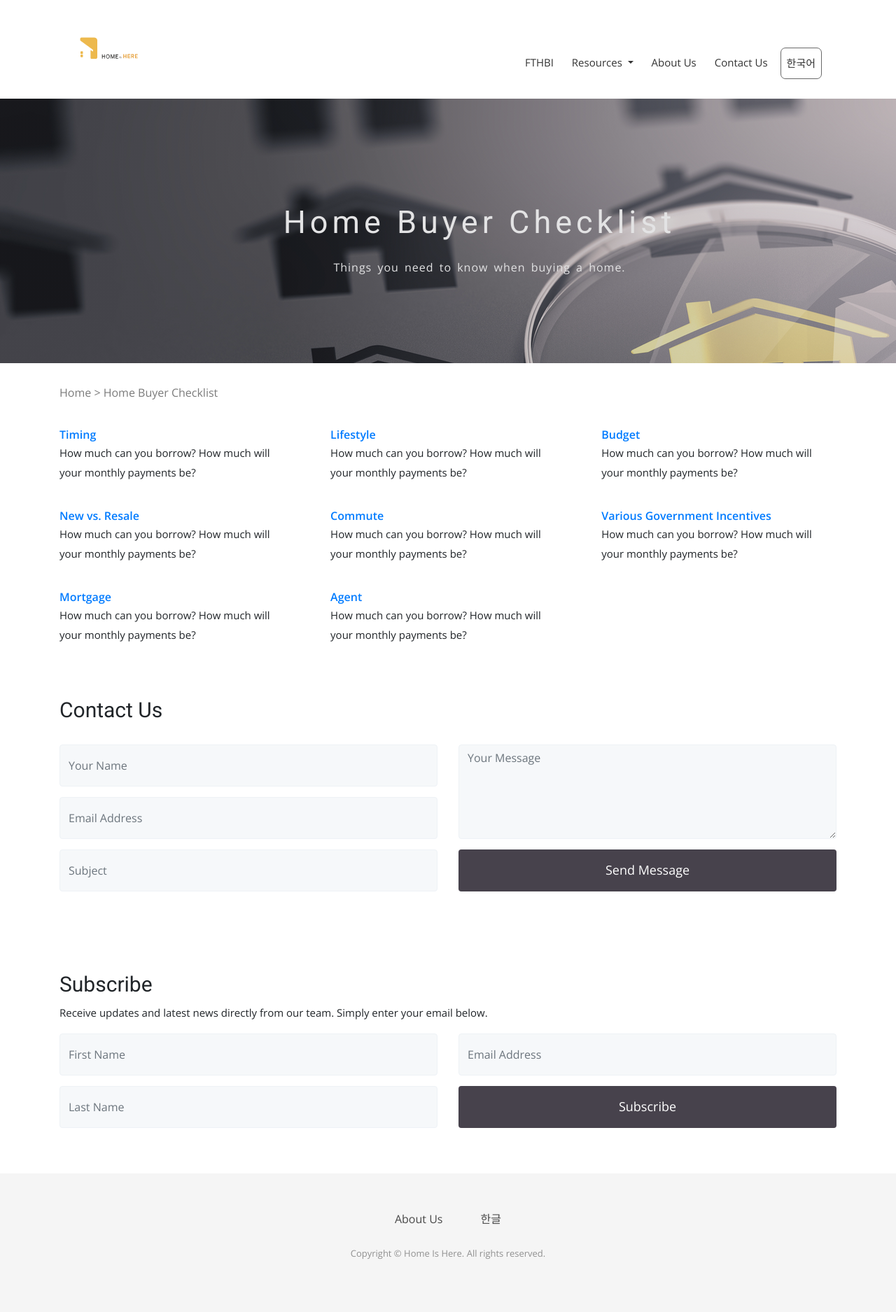
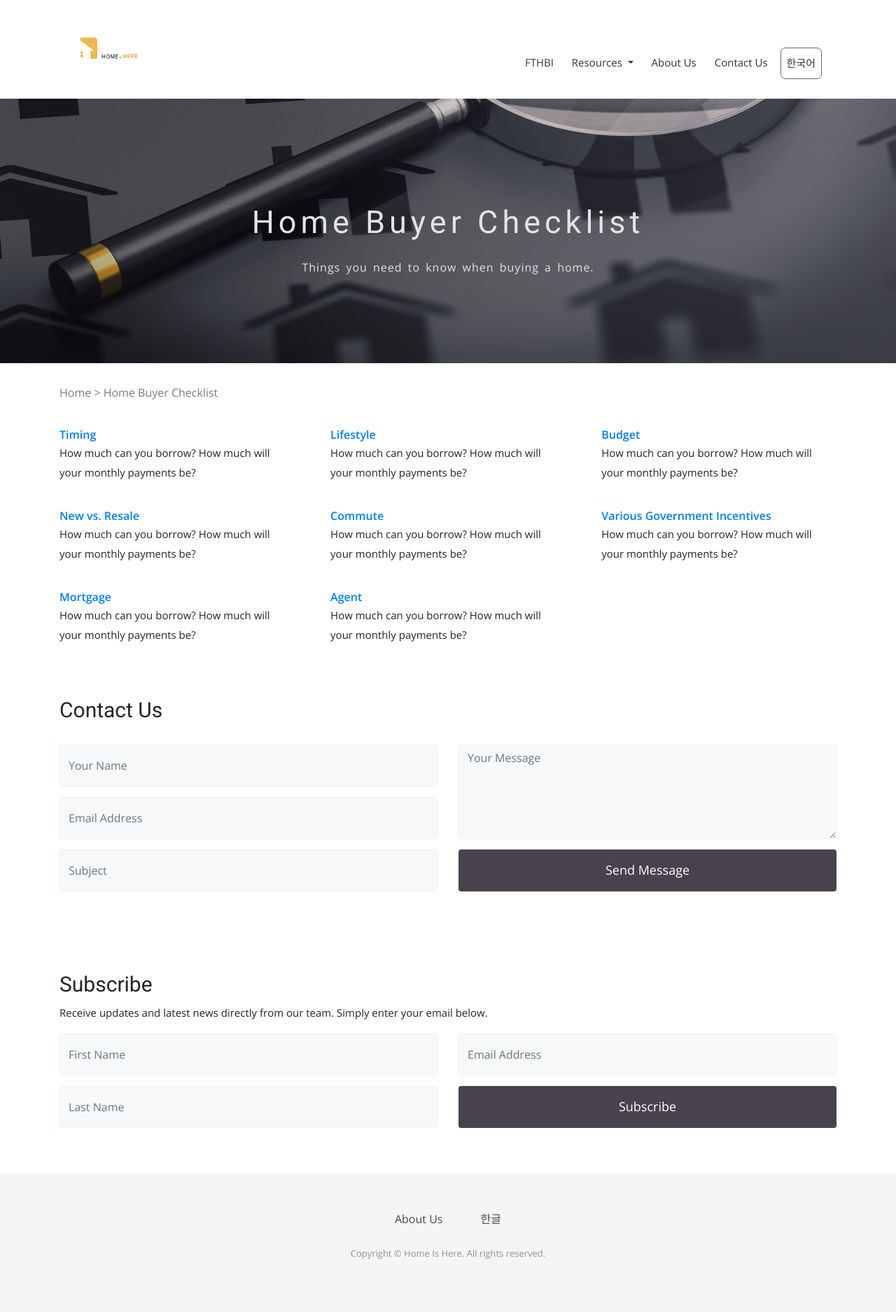
Before and after one commit to HomeIsHere/homeishere.github.io, a Jekyll site: the page built from checklist.html, in a window 1280 px wide. Shown: the whole page at 70% size. Built offline with Jekyll 4.4.1, drawn with Linux system fonts in a browser that asks for light colours; some web fonts are replaced; the list of posts is cut into pages by our own code; comment, search, counter and statistics services are not loaded.

Commit message:
responsive image

```diff
--- a/_includes/header-kr.html
+++ b/_includes/header-kr.html
@@ -36,11 +36,6 @@
                                 <li><a class="nav-link lang-toggle" href="{{ site.baseurl }}/en{{ page.url | remove: "kr/"}}">English</a></li>
                             </ul>
                         </div>
-                    <!-- search form -->
-                    <!-- <form class="form-inline my-2 my-lg-0">
-          <input class="form-control mr-sm-2" type="search" placeholder="Search" aria-label="Search">
-          <button class="btn btn-outline-success my-2 my-sm-0" type="submit">Search</button>
-        </form> -->
                 </nav>
             </div>
         </div>
--- a/_includes/header.html
+++ b/_includes/header.html
@@ -38,11 +38,6 @@
                                 </li>
                             </ul>
                         </div>
-                    <!-- search form -->
-                    <!-- <form class="form-inline my-2 my-lg-0">
-          <input class="form-control mr-sm-2" type="search" placeholder="Search" aria-label="Search">
-          <button class="btn btn-outline-success my-2 my-sm-0" type="submit">Search</button>
-        </form> -->
                 </nav>
             </div>
         </div>
--- a/_sass/airspace.scss
+++ b/_sass/airspace.scss
@@ -108,7 +108,8 @@ font header .navbar-default .navbar-nav li a:hover {
   background: url("../img/home-hero-banner.jpg") no-repeat;
   background-size: cover;
   background-attachment: fixed;
-  background-position: 10% 0%;
+  // background-position: 10% 0%;
+  background-position: 100% 100%;
   padding: 200px 0 280px 0;
   position: relative;
 }
--- a/_sass/headers.scss
+++ b/_sass/headers.scss
@@ -26,7 +26,7 @@
 .global-header .block {
   color: #E3E3E4;
   margin: 0 auto;
-  padding-left: 90px;
+  // padding-left: 90px;
   text-align: center;
 }
 .global-header .block h1 {
@@ -48,10 +48,16 @@
 --*/
 #checklist-header {
   background: url("../img/checklist-main-resized.jpg") no-repeat;
+  background-size: cover;
+  background-attachment: fixed;
+  background-position: 70% 100%;
 }
 /*--
 	fthbi
 --*/
 #fthbi-header {
   background: url("../img/fthbi-resized.jpg") no-repeat;
+  background-size: cover;
+  background-attachment: fixed;
+  background-position: 30% 100%;
 }
```
